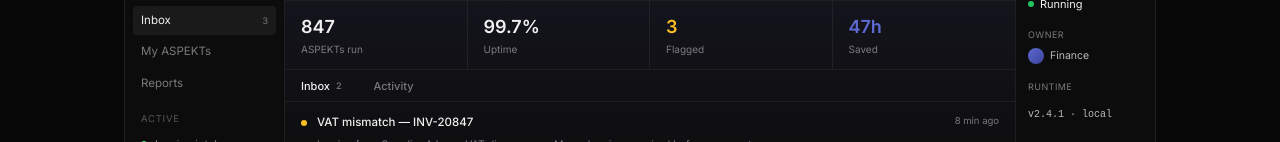
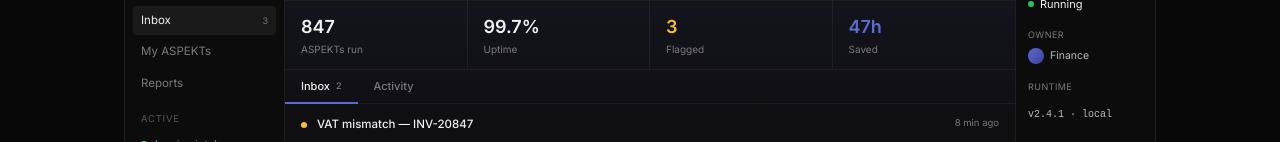
Before and after one commit to yilmamak/ASPEKT, a Next.js app: page / in a window 1280 px wide. Shown: the part 658-800 px from the top of the page. Built offline with nearby package versions, Linux system fonts and the light colour scheme.

Commit message:
fix HeroWindow borderBottom

```diff
--- a/components/HeroWindow.tsx
+++ b/components/HeroWindow.tsx
@@ -91,8 +91,7 @@ export function HeroWindow() {
                 style={{
                   color: activeTab === tab ? '#f0f0f0' : '#7A7A7E',
                   borderBottom: activeTab === tab ? '2px solid #5E6AD2' : '2px solid transparent',
-                  marginBottom: '-1px', background: 'none', border: 'none',
-                  borderBottom: activeTab === tab ? '2px solid #5E6AD2' : '2px solid transparent',
+                  marginBottom: '-1px', background: 'none',
                   cursor: 'pointer',
                 }}
               >
```
